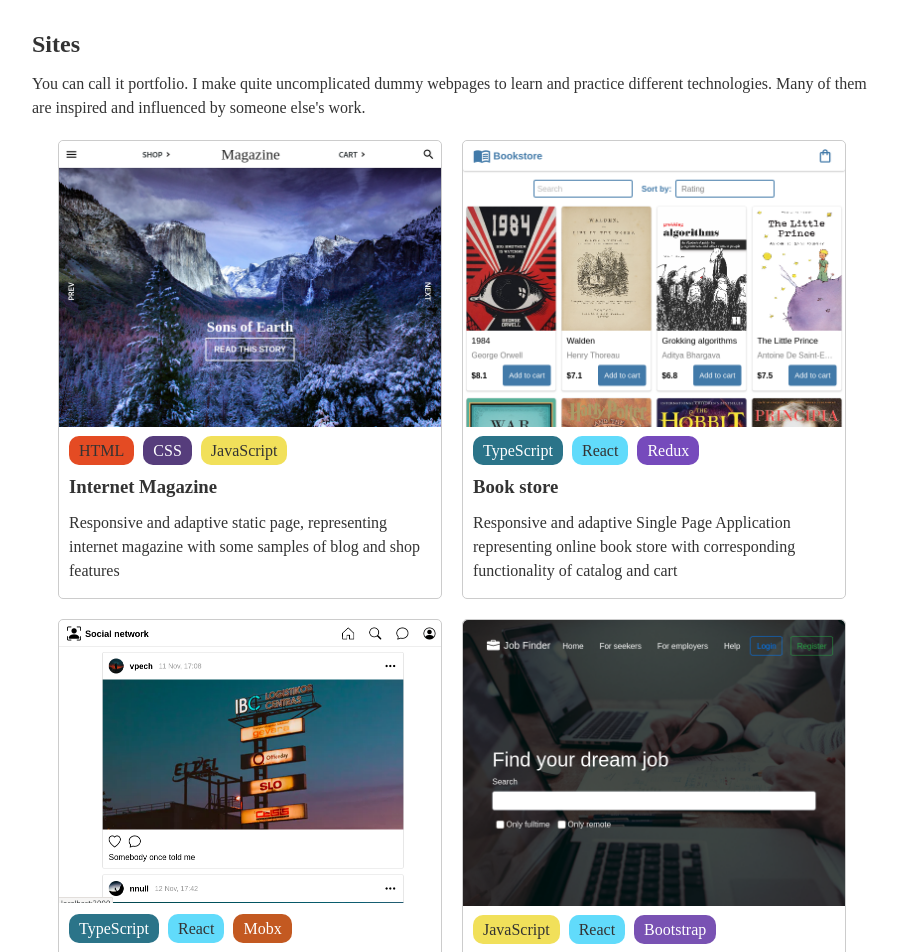
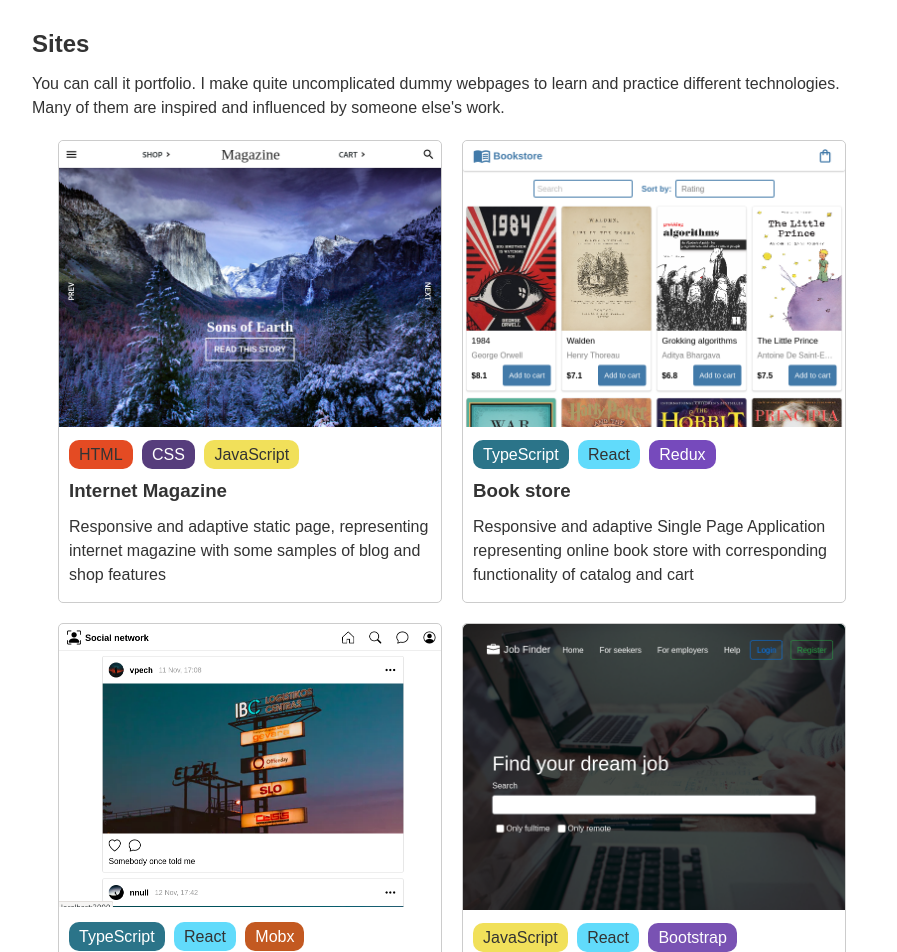
Before and after one commit to pechkn/pechkn.github.io, a Jekyll site: the page index.html, which Jekyll copies as it is, in a window 1280 px wide. Shown: the top 952 px of the page, without its empty margins (188-1085 px from the left). Built offline with Jekyll 4.4.1, drawn with Linux system fonts in a browser that asks for light colours.

Commit message:
Fix font and layout slightly

```diff
--- a/index.html
+++ b/index.html
@@ -102,11 +102,11 @@
         media.
       </p>
       <div class="container">
-        <a href="mailto:infr3t@gmail.com" class="button">
+        <a href="mailto:infr3t@gmail.com" class="card">
           <img src="res/mail.svg" alt="" class="icon" />
           <h4>Mail</h4></a
         >
-        <a href="https://github.com/infret" class="button">
+        <a href="https://github.com/infret" class="card">
           <img src="res/github.svg" alt="" class="icon" />
           <h4>GitHub</h4>
         </a>
--- a/style.css
+++ b/style.css
@@ -3,14 +3,14 @@
   padding: 0;
   color: #333;
   text-decoration: none;
+  font-family: sans-serif;
+  line-height: 1.5;
 }
 
 body {
   width: 100%;
   margin: 0 auto;
   padding: 16px;
-  font: sans-serif;
-  line-height: 1.5;
   max-width: 840px;
 }
 
@@ -34,6 +34,7 @@ h3 {
   display: flex;
   flex-wrap: wrap;
   align-items: center;
+  gap: 4px;
   max-width: 362px;
   margin: 10px;
   border-radius: 5px;
```
